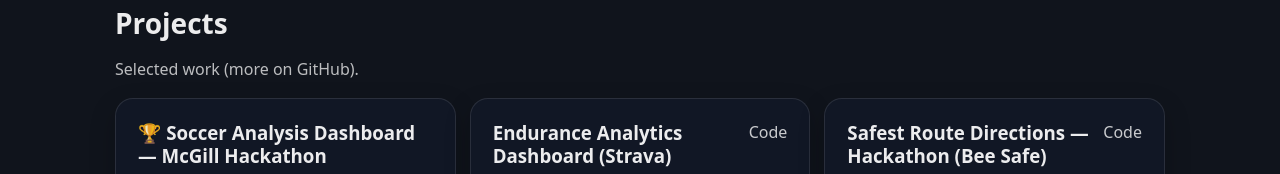
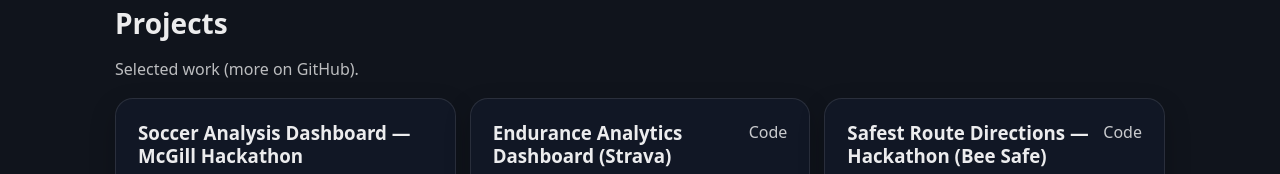
Before and after one commit to tutur787/portfolio, a plain HTML site: page index.html in a window 1280 px wide. Shown: the part 1360-1534 px from the top of the page. Drawn offline with Linux system fonts and the light colour scheme.

Commit message:
changes to index.html

```diff
--- a/index.html
+++ b/index.html
@@ -129,7 +129,7 @@
 
           <article class="card project">
             <header class="card-head">
-              <h3>🏆 Soccer Analysis Dashboard — McGill Hackathon</h3>
+              <h3>Soccer Analysis Dashboard — McGill Hackathon</h3>
               <div class="links">
               </div>
             </header>
```
